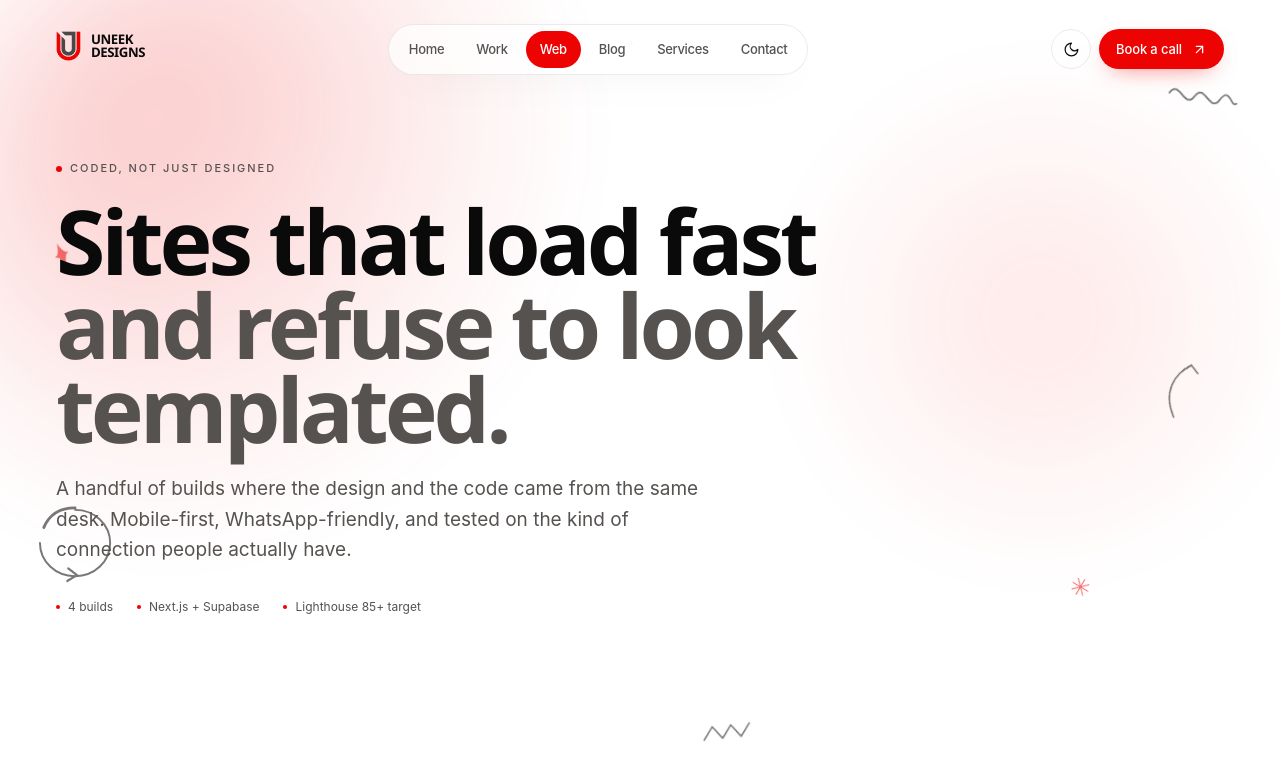
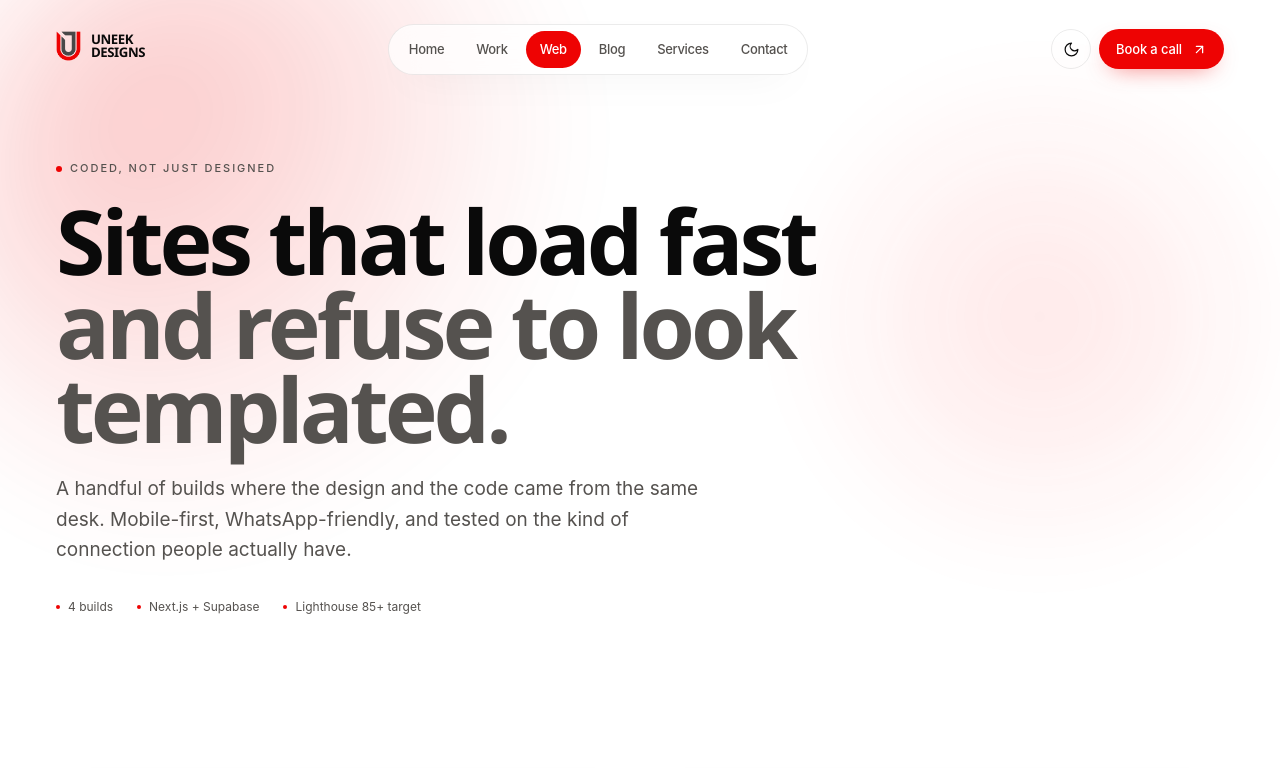
Before and after one commit to Odarafunmi/Uneek-Designs-Portfolio, a Next.js app: page /web in a window 1280 px wide. Shown: the top 768 px of the page. Built offline with nearby package versions, Linux system fonts and the light colour scheme.

Commit message:
Drop the category tiles from /work, refresh the Fenchurch cover, tidy hero slide two, and remove the doodle layer
Co-authored-by: arena-agent <297053741+arena-agent@users.noreply.github.com>

```diff
--- a/app/globals.css
+++ b/app/globals.css
@@ -695,31 +695,6 @@
   }
 
   /* ---------------------------------------------------------------------------
-     Doodles
-  --------------------------------------------------------------------------- */
-  .doodle {
-    position: fixed;
-    pointer-events: none;
-    color: var(--text);
-    z-index: 5;
-    will-change: transform;
-  }
-
-  .doodle--red {
-    color: var(--red);
-  }
-
-  .doodle--float {
-    animation: float 8s ease-in-out infinite;
-  }
-
-  @media (prefers-reduced-motion: reduce) {
-    .doodle--float {
-      animation: none;
-    }
-  }
-
-  /* ---------------------------------------------------------------------------
      Editorial article body
   --------------------------------------------------------------------------- */
   .prose-uneek {
--- a/app/layout.tsx
+++ b/app/layout.tsx
@@ -5,7 +5,6 @@ import { BookingProvider } from "@/components/providers/booking";
 import { SmoothScroll } from "@/components/smooth-scroll";
 import { Nav } from "@/components/nav";
 import { Footer } from "@/components/footer";
-import { Doodles } from "@/components/doodles";
 import { Cursor } from "@/components/ui/cursor";
 import { site } from "@/content/site";
 
@@ -69,7 +68,6 @@ export default function RootLayout({ children }: { children: React.ReactNode })
             <SmoothScroll />
             <Cursor />
             <Nav />
-            <Doodles />
             <main id="main" className="relative z-10">
               {children}
             </main>
--- a/components/doodles.tsx
+++ /dev/null
@@ -1,162 +0,0 @@
-"use client";
-
-import { useEffect, useRef } from "react";
-import { motion, useMotionValue, useReducedMotion, useSpring, useTransform } from "framer-motion";
-
-type Shape = "star" | "arrow" | "squiggle" | "spiral" | "asterisk" | "circle" | "plus" | "zigzag";
-
-type Doodle = {
-  shape: Shape;
-  /** viewport position, in % */
-  x: number;
-  y: number;
-  size: number;
-  rotate: number;
-  depth: number;
-  red?: boolean;
-  hideOnMobile?: boolean;
-  float?: string;
-};
-
-const DOODLES: Doodle[] = [
-  { shape: "star", x: 4, y: 30, size: 30, rotate: -12, depth: 1.5, red: true, hideOnMobile: true },
-  { shape: "squiggle", x: 91, y: 10, size: 68, rotate: 8, depth: 0.8, hideOnMobile: true },
-  { shape: "arrow", x: 91, y: 47, size: 60, rotate: -24, depth: 1.2 },
-  { shape: "circle", x: 3, y: 63, size: 78, rotate: 0, depth: 0.6, hideOnMobile: true },
-  { shape: "asterisk", x: 83, y: 74, size: 38, rotate: 14, depth: 1.8, red: true },
-  { shape: "zigzag", x: 55, y: 90, size: 62, rotate: -6, depth: 1, hideOnMobile: true },
-  { shape: "plus", x: 49, y: 5, size: 24, rotate: 0, depth: 2.2, hideOnMobile: true },
-  { shape: "spiral", x: 72, y: 95, size: 50, rotate: 0, depth: 1.4, hideOnMobile: true },
-];
-
-function DoodlePath({ shape }: { shape: Shape }) {
-  const common = {
-    fill: "none",
-    stroke: "currentColor",
-    strokeWidth: 2,
-    strokeLinecap: "round" as const,
-    strokeLinejoin: "round" as const,
-  };
-
-  switch (shape) {
-    case "star":
-      return (
-        <path
-          d="M30 2c2.5 12.5 4.9 17.9 8 24.1 2.6 5.1 6.6 7.6 12 8.6-5.4 1-9.4 3.5-12 8.6-3.1 6.2-5.5 11.6-8 24.1-2.5-12.5-4.9-17.9-8-24.1-2.6-5.1-6.6-7.6-12-8.6 5.4-1 9.4-3.5 12-8.6 3.1-6.2 5.5-11.6 8-24.1Z"
-          fill="currentColor"
-        />
-      );
-    case "arrow":
-      return (
-        <>
-          <path d="M4 44C18 10 44 4 70 12" {...common} />
-          <path d="M70 12 56 9M70 12l-2 14" {...common} />
-        </>
-      );
-    case "squiggle":
-      return <path d="M2 20c10-18 20 18 30 0s20 18 30 0 14 8 20 2" {...common} />;
-    case "circle":
-      return (
-        <>
-          <path d="M38 6c20 0 36 15 36 34S58 74 38 74 2 59 2 40" {...common} />
-          <path d="M6 24C12 10 24 4 38 4" {...common} strokeWidth={3} />
-          <path d="M30 79l10-6-9-7" {...common} strokeWidth={2.2} />
-        </>
-      );
-    case "asterisk":
-      return (
-        <>
-          <path d="M20 2v36M2 20h36M7 7l26 26M33 7 7 33" {...common} strokeWidth={2.4} />
-        </>
-      );
-    case "plus":
-      return <path d="M13 2v22M2 13h22" {...common} strokeWidth={2.6} />;
-    case "zigzag":
-      return <path d="M2 22 14 6l12 16L38 6l12 16L62 6" {...common} />;
-    case "spiral":
-      return (
-        <path
-          d="M28 28a5 5 0 1 0 5-5 10 10 0 1 0 10 10 16 16 0 1 0-16 16 22 22 0 0 0 22-22"
-          {...common}
-        />
-      );
-    default:
-      return null;
-  }
-}
-
-export function Doodles() {
-  const reduced = useReducedMotion();
-  const pointerX = useMotionValue(0);
-  const pointerY = useMotionValue(0);
-  const scrollY = useMotionValue(0);
-  const smoothX = useSpring(pointerX, { stiffness: 55, damping: 18, mass: 0.6 });
-  const smoothY = useSpring(pointerY, { stiffness: 55, damping: 18, mass: 0.6 });
-  const smoothScroll = useSpring(scrollY, { stiffness: 70, damping: 22 });
-
-  const frame = useRef(0);
-
-  useEffect(() => {
-    if (reduced) return;
-    const onMove = (event: PointerEvent) => {
-      cancelAnimationFrame(frame.current);
-      frame.current = requestAnimationFrame(() => {
-        pointerX.set((event.clientX / window.innerWidth - 0.5) * 2);
-        pointerY.set((event.clientY / window.innerHeight - 0.5) * 2);
-      });
-    };
-    const onScroll = () => scrollY.set(window.scrollY);
-    window.addEventListener("pointermove", onMove, { passive: true });
-    window.addEventListener("scroll", onScroll, { passive: true });
-    return () => {
-      cancelAnimationFrame(frame.current);
-      window.removeEventListener("pointermove", onMove);
-      window.removeEventListener("scroll", onScroll);
-    };
-  }, [pointerX, pointerY, scrollY, reduced]);
-
-  return (
-    <div aria-hidden className="pointer-events-none fixed inset-0 z-[5] overflow-hidden">
-      {DOODLES.map((doodle, index) => {
-        const x = useTransform(smoothX, (v) => v * 18 * doodle.depth);
-        const y = useTransform(
-          [smoothY, smoothScroll] as const,
-          ([py, sy]: number[]) => py * 16 * doodle.depth + sy * -0.06 * doodle.depth,
-        );
-
-        return (
-          <motion.div
-            key={`${doodle.shape}-${index}`}
-            className={`doodle ${doodle.red ? "doodle--red" : ""} ${doodle.hideOnMobile ? "hidden lg:block" : ""}`}
-            style={{
-              left: `${doodle.x}%`,
-              top: `${doodle.y}%`,
-              x,
-              y,
-              rotate: doodle.rotate,
-              opacity: 0.55,
-            }}
-            initial={reduced ? undefined : { opacity: 0, scale: 0.7 }}
-            whileInView={reduced ? undefined : { opacity: 0.55, scale: 1 }}
-            viewport={{ once: true }}
-            transition={{ delay: 0.2 + index * 0.06, duration: 0.7, ease: [0.22, 1, 0.36, 1] }}
-          >
-            <div
-              className={reduced ? "" : "doodle--float"}
-              style={{ ["--r" as string]: `${doodle.rotate}deg`, animationDelay: `${index * 0.7}s` }}
-            >
-              <svg
-                width={doodle.size}
-                height={doodle.size}
-                viewBox="0 0 80 80"
-                className="overflow-visible"
-              >
-                <DoodlePath shape={doodle.shape} />
-              </svg>
-            </div>
-          </motion.div>
-        );
-      })}
-    </div>
-  );
-}
--- a/components/hero.tsx
+++ b/components/hero.tsx
@@ -295,7 +295,7 @@ function SlideTwo({ reduced }: { reduced: boolean }) {
             </motion.span>
             <motion.span
               {...stagger(0.46)}
-              className="tag-pill absolute -right-2 bottom-[16%] rotate-[5deg] sm:-right-12"
+              className="tag-pill absolute -right-2 bottom-[30%] rotate-[5deg] sm:-right-12"
             >
               Social media
             </motion.span>
@@ -312,9 +312,9 @@ function SlideTwo({ reduced }: { reduced: boolean }) {
             </motion.div>
             <motion.div
               {...stagger(0.42)}
-              className="float-card absolute -right-6 bottom-[-6%] hidden w-[170px] sm:block md:-right-20"
+              className="float-card absolute -right-6 bottom-[-13%] hidden w-[170px] sm:block md:-right-20"
             >
-              <p className="text-[11px] leading-tight text-muted">Projects shipped</p>
+              <p className="text-[11px] leading-tight text-muted">Projects worked on</p>
               <p className="mt-1 font-display text-[26px] font-semibold leading-none tracking-[-0.04em] tabular-nums">
                 <CountUp value={site.projectsDelivered} suffix="+" duration={1000} />
               </p>
--- a/content/work.ts
+++ b/content/work.ts
@@ -165,7 +165,7 @@ export const projects: Project[] = [
     year: 2025,
     deliverables: ["Social templates", "Campaign posts", "Motion-ready art"],
     art: "cards",
-    cover: drive("11au-iZvxs586_w5dCK9FZYM0gIywN_4u"),
+    cover: drive("15So7sojH52hxIvWNPJOpEo6dFWbK2nly"),
     gallery: [
       drive("1KEZBoVp6SmjV5DSZbNAB6bmaOTSDTelG", 1200),
       drive("13yonNU9Cp0Dz8Zmv6u_HEb4qChbiYGYi", 1200),
@@ -432,7 +432,7 @@ export const webProjects: WebProject[] = [
     slug: "uneek-studio",
     title: "Uneek Designs",
     description:
-      "This site. Built around a two-slide hero, a theme-aware doodle layer and a WhatsApp-first booking flow — no form, no waiting.",
+      "This site. Built around a two-slide hero, a theme-aware backdrop and a WhatsApp-first booking flow — no form, no waiting.",
     year: 2026,
     tech: ["Next.js", "TypeScript", "Tailwind CSS", "Framer Motion", "React Three Fiber"],
     liveUrl: "/",
```
Also changed, not shown: app/work/page.tsx (+1 -21 lines), 1 other file (tests, documents, lock files or other folders).
